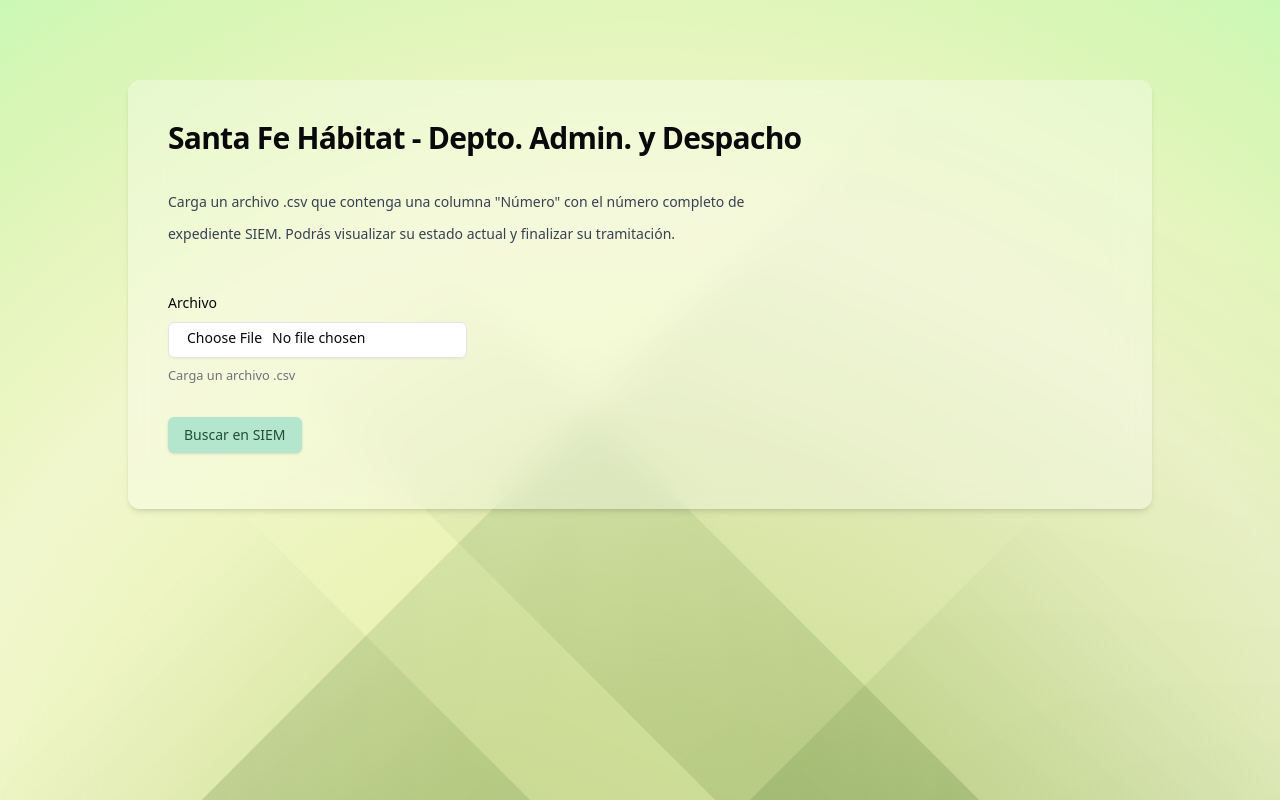
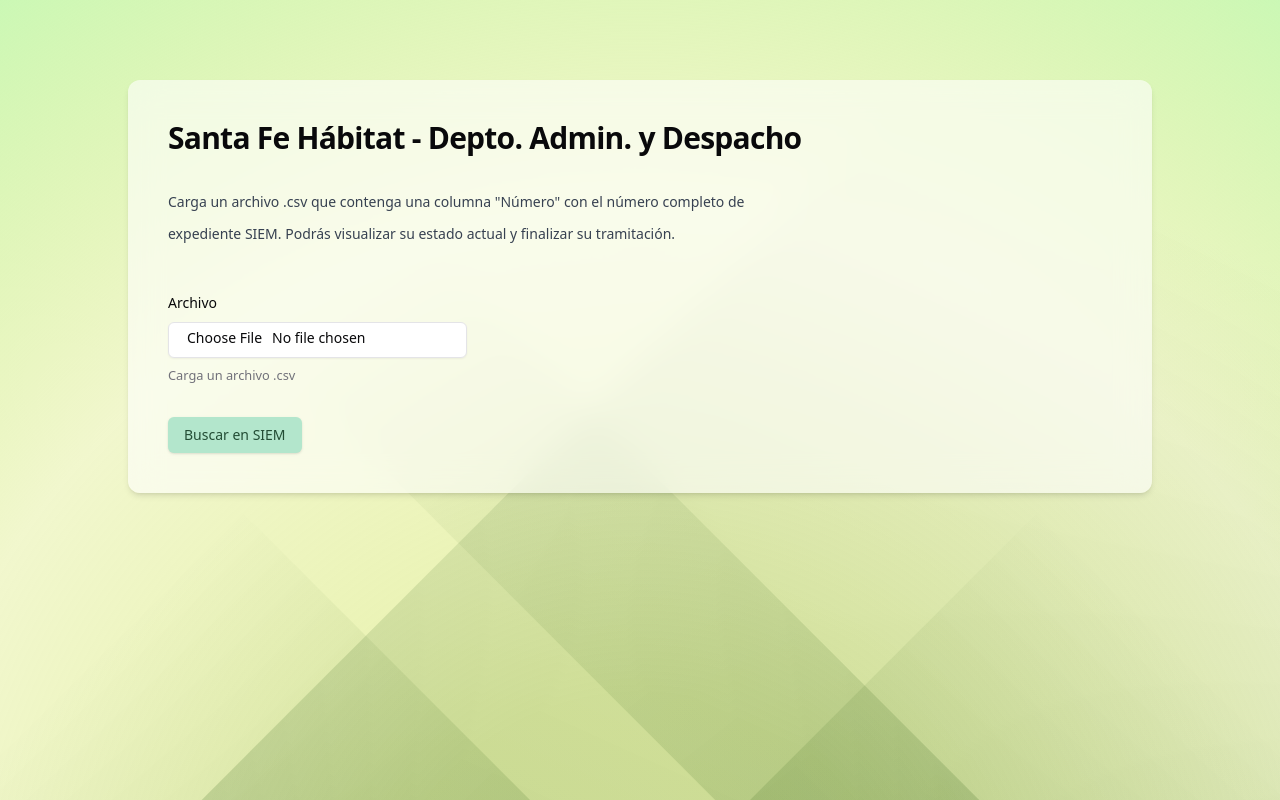
Before and after one commit to FerEnoch/scrapper_despacho, a React (Vite) app in the folder frontend/: page / in a window 1280 px wide. Built offline with nearby package versions, Linux system fonts and the light colour scheme; no server answers.

Commit message:
Update Card component styles for improved layout and background opacity

```diff
--- a/frontend/src/App.tsx
+++ b/frontend/src/App.tsx
@@ -142,8 +142,9 @@ export default function App() {
       <Card
         className="
       border-none border-gray-400 shadow-md
-      mt-20 mb-16 mx-auto px-4 max-w-[80%] min-h-96 py-4
-      bg-opacity-30 bg-white backdrop-filter backdrop-blur-lg
+      mt-20 mb-16 px-4 min-h-96 py-4
+      mx-auto max-w-[90%] xl:max-w-[80%] space-y-4
+      bg-opacity-60 bg-white backdrop-filter backdrop-blur-lg
       "
       >
         <CardHeader>
```
